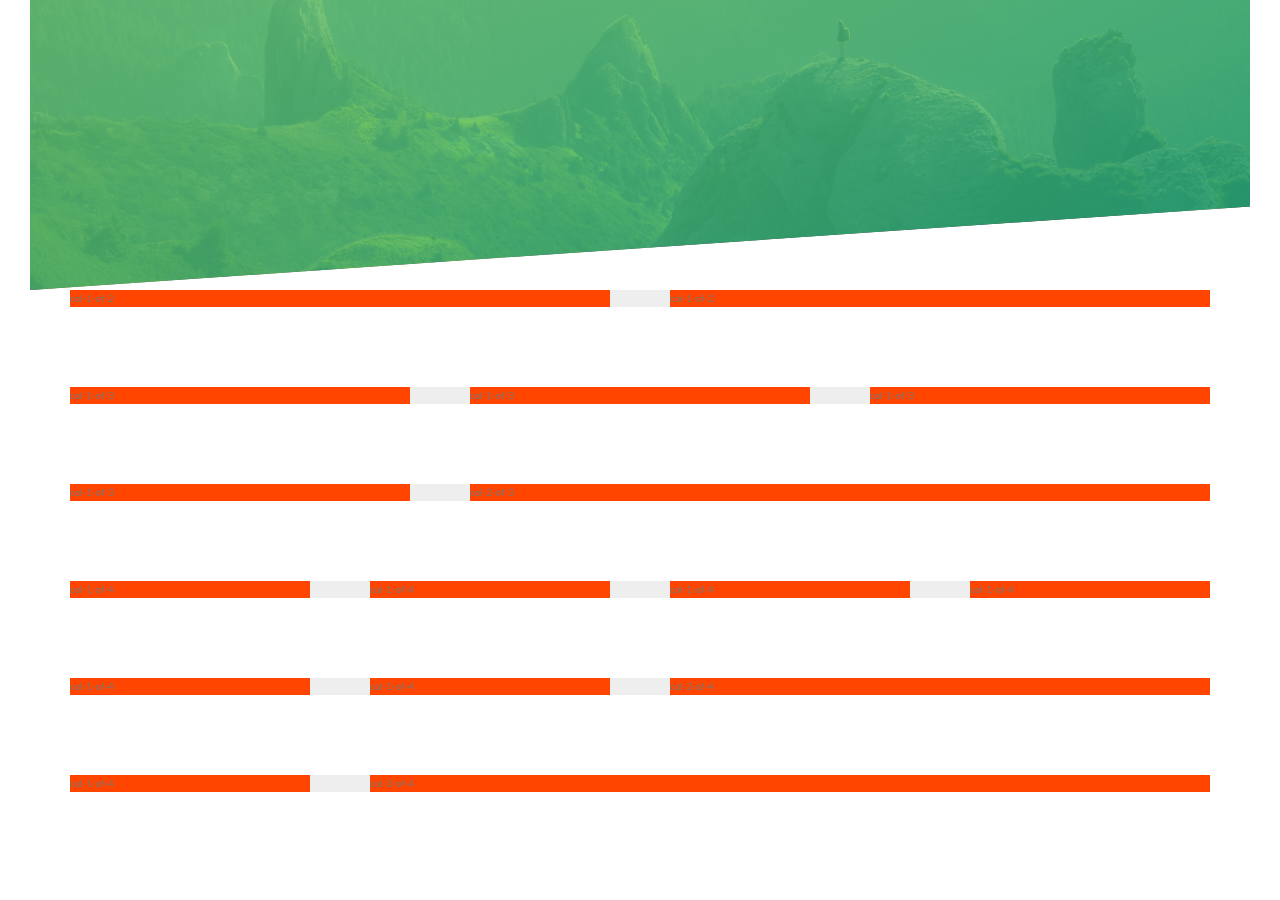
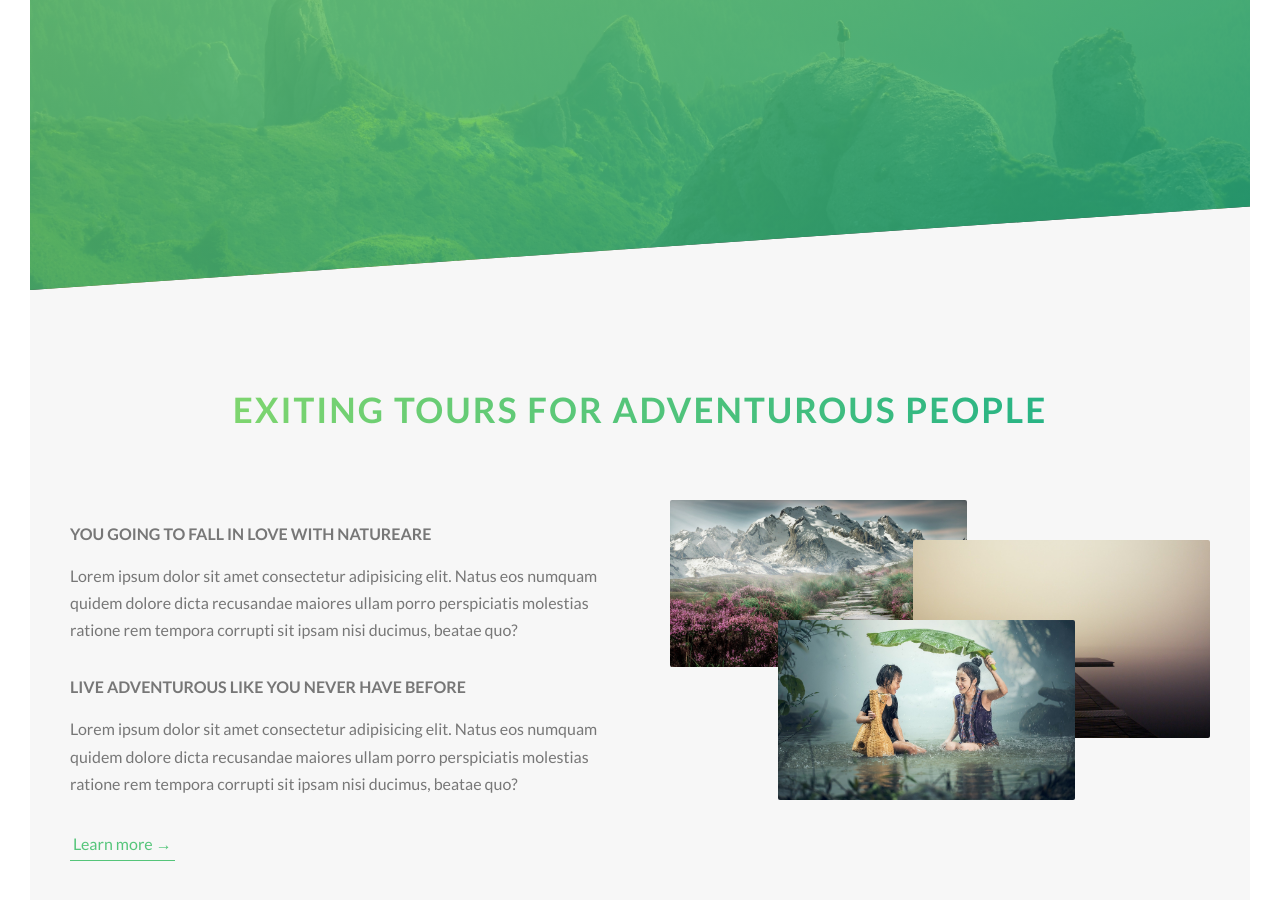
Before and after one commit to alamnr/natoure-project, a website: page index.html in a window 1280 px wide. Shown: the part 500-1400 px from the top of the page. Before the commit the page ends 1322 px from the top, so only its background shows below. Drawn offline with Linux system fonts and the light colour scheme.

Commit message:
added about section

```diff
--- a/index.html
+++ b/index.html
@@ -28,6 +28,60 @@
         <a href="#" class="btn btn--white btn--animated">Discover our tours</a>
       </div>
     </header>
+
+    <main>
+      <section class="section-about">
+        <div class="u-center-text u-margin-bottom-big">
+          <h2 class="heading-secondary">
+            Exiting tours for adventurous people
+          </h2>
+        </div>
+        <div class="row">
+          <div class="col-1-of-2">
+            <h3 class="heading-tertiary u-margin-bottom-small">
+              You going to fall in love with natureare
+            </h3>
+            <p class="paragraph">
+              Lorem ipsum dolor sit amet consectetur adipisicing elit. Natus eos
+              numquam quidem dolore dicta recusandae maiores ullam porro
+              perspiciatis molestias ratione rem tempora corrupti sit ipsam nisi
+              ducimus, beatae quo?
+            </p>
+            <h3 class="heading-tertiary u-margin-bottom-small">
+              Live adventurous like you never have before
+            </h3>
+            <p class="paragraph">
+              Lorem ipsum dolor sit amet consectetur adipisicing elit. Natus eos
+              numquam quidem dolore dicta recusandae maiores ullam porro
+              perspiciatis molestias ratione rem tempora corrupti sit ipsam nisi
+              ducimus, beatae quo?
+            </p>
+
+            <a href="#" class="btn-text">Learn more &rarr;</a>
+          </div>
+          <div class="col-1-of-2">
+            <div class="composition">
+              <img
+                src="img/nat-1-large.jpg"
+                alt="Photo-1"
+                class="composition__photo composition__photo--p1"
+              />
+              <img
+                src="img/nat-2-large.jpg"
+                alt="Photo-2"
+                class="composition__photo composition__photo--p2"
+              />
+              <img
+                src="img/nat-3-large.jpg"
+                alt="Photo-3"
+                class="composition__photo composition__photo--p3"
+              />
+            </div>
+          </div>
+        </div>
+      </section>
+    </main>
+    <!--
     <section class="grid">
       <div class="row">
         <div class="col-1-of-2">col-1-of-2</div>
@@ -57,6 +111,6 @@
         <div class="col-1-of-4">col-1-of-4</div>
         <div class="col-3-of-4">col-3-of-4</div>
       </div>
-    </section>
+    </section> -->
   </body>
 </html>
--- a/sass/abstract/_variable.scss
+++ b/sass/abstract/_variable.scss
@@ -10,9 +10,15 @@
 $color-primary-light: #7ed56f;
 $color-primary-dark: #28b485;
 
+$color-grey-light-1: #f7f7f7;
+
 $color-grey-dark: #777;
 $color-white: #fff;
 $color-black: #000;
+
+// Font Size
+
+$default-font-size: 1.6rem;
 
 // GRID
 $grid-width: 114rem;
--- a/sass/base/_typography.scss
+++ b/sass/base/_typography.scss
@@ -43,3 +43,36 @@
       animation-timing-function: ease-out; */
   }
 }
+
+.heading-secondary {
+  font-size: 3.5rem;
+  text-transform: uppercase;
+  font-weight: 700;
+  background-image: linear-gradient(
+    to right,
+    $color-primary-light,
+    $color-primary-dark
+  );
+  display: inline-block;
+  -webkit-background-clip: text;
+  color: transparent;
+  letter-spacing: 2px;
+  transition: all 0.2s;
+  &:hover {
+    transform: skewY(2deg) skewX(15deg) scale(1.1);
+    text-shadow: 0.5rem 1rem 2rem rgba($color-black, 0.2);
+  }
+}
+
+.heading-tertiary {
+  font-size: $default-font-size;
+  font-weight: 700;
+  text-transform: uppercase;
+}
+
+.paragraph {
+  font-size: $default-font-size;
+  &:not(:last-child) {
+    margin-bottom: 3rem;
+  }
+}
--- a/sass/base/_utilities.scss
+++ b/sass/base/_utilities.scss
@@ -0,0 +1,14 @@
+.u-center-text {
+  text-align: center;
+}
+
+.u-margin-bottom-big {
+  margin-bottom: 8rem;
+}
+.u-margin-bottom-medium {
+  margin-bottom: 4rem;
+}
+
+.u-margin-bottom-small {
+  margin-bottom: 1.5rem;
+}
--- a/sass/components/_button.scss
+++ b/sass/components/_button.scss
@@ -51,3 +51,28 @@
     animation-fill-mode: backwards;
   }
 }
+
+.btn-text {
+  &:link,
+  &:visited {
+    font-size: $default-font-size;
+    color: $color-primary;
+    display: inline-block;
+    text-decoration: none;
+    border-bottom: 1px solid $color-primary;
+    padding: 3px;
+    transition: all 0.2s;
+  }
+
+  &:hover {
+    background-color: $color-primary;
+    color: $color-white;
+    box-shadow: 0 1rem 2rem rgba($color-black, 0.15);
+    transform: translateY(-2px);
+  }
+
+  &:active {
+    box-shadow: 0 0.5rem 1rem rgba($color-black, 0.15);
+    transform: translateY(0);
+  }
+}
--- /dev/null
+++ b/sass/components/_composition.scss
@@ -0,0 +1,33 @@
+.composition {
+  position: relative;
+  &__photo {
+    width: 55%;
+    box-shadow: 0 1.5rem 4rem rgbs($color-black, 0.4);
+    border-radius: 2px;
+    position: absolute;
+    z-index: 10;
+    transition: all 0.2s;
+    outline-offset: 2rem;
+    &--p1 {
+      left: 0;
+      top: -2rem;
+    }
+    &--p2 {
+      right: 0;
+      top: 2rem;
+    }
+    &--p3 {
+      left: 20%;
+      top: 10rem;
+    }
+    &:hover {
+      outline: 1.5rem solid $color-primary;
+      transform: scale(1.05) translateY(-0.5rem);
+      box-shadow: 0 2.5rem 4rem rgba($color-black, 0.5);
+      z-index: 20;
+    }
+  }
+  &:hover &__photo:not(:hover) {
+    transform: scale(0.95);
+  }
+}
--- a/sass/layout/_grid.scss
+++ b/sass/layout/_grid.scss
@@ -1,6 +1,6 @@
 .row {
   max-width: $grid-width;
-  background-color: #eee;
+  //background-color: #eee;
   margin: 0 auto;
 
   &:not(:last-child) {
@@ -10,7 +10,7 @@
   @include clearfix;
 
   [class^="col-"] {
-    background-color: orangered;
+    //background-color: orangered;
     float: left;
     &:not(:last-child) {
       margin-right: $gutter-horizontal;
--- a/sass/main.scss
+++ b/sass/main.scss
@@ -8,6 +8,7 @@
 @import "base/utilities";
 
 @import "components/button";
+@import "components/composition";
 
 @import "layout/header";
 @import "layout/grid";
--- a/sass/pages/_home.scss
+++ b/sass/pages/_home.scss
@@ -0,0 +1,5 @@
+.section-about {
+  background-color: $color-grey-light-1;
+  padding: 25rem 0;
+  margin-top: -20vh;
+}
```
Also changed, not shown: css/style.css, img/nat-1-large.jpg (added), img/nat-2-large.jpg (added), img/nat-3-large.jpg (added).
